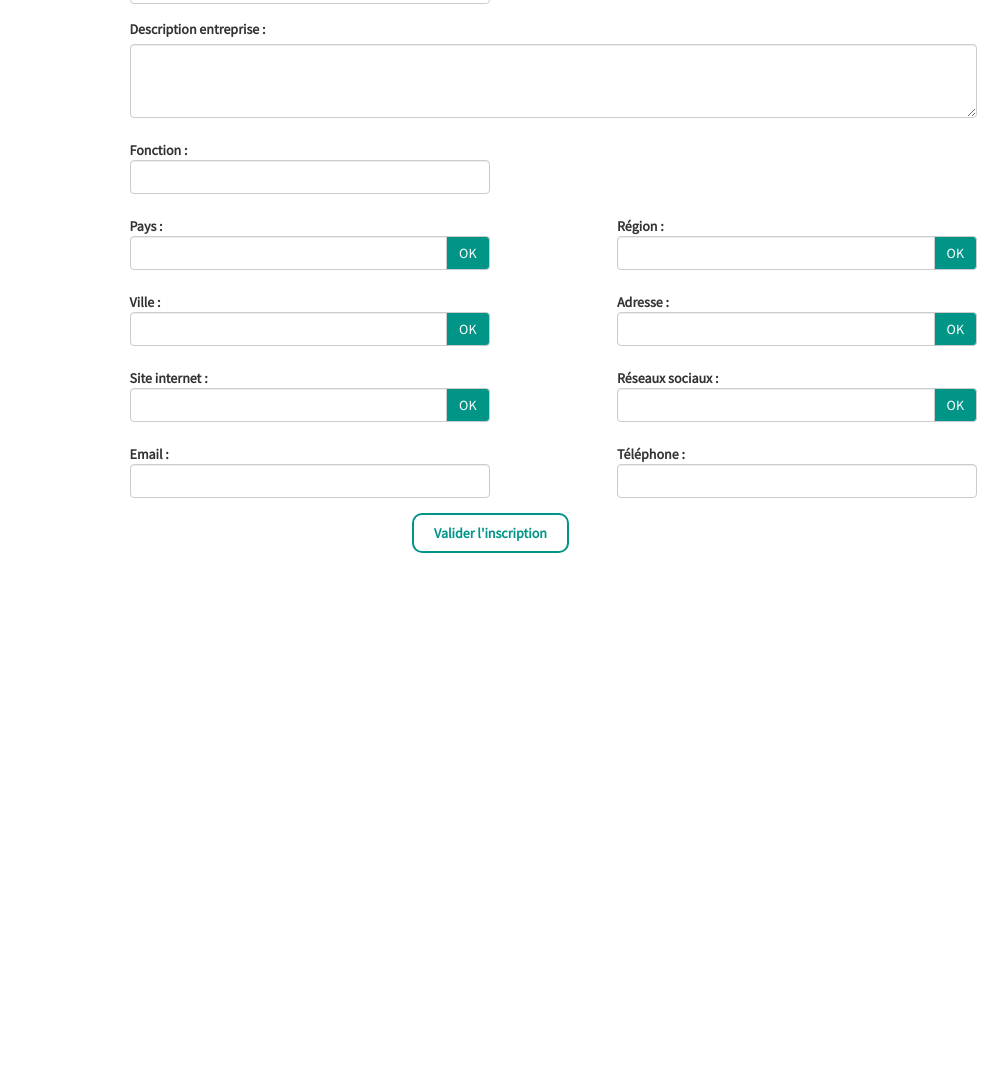
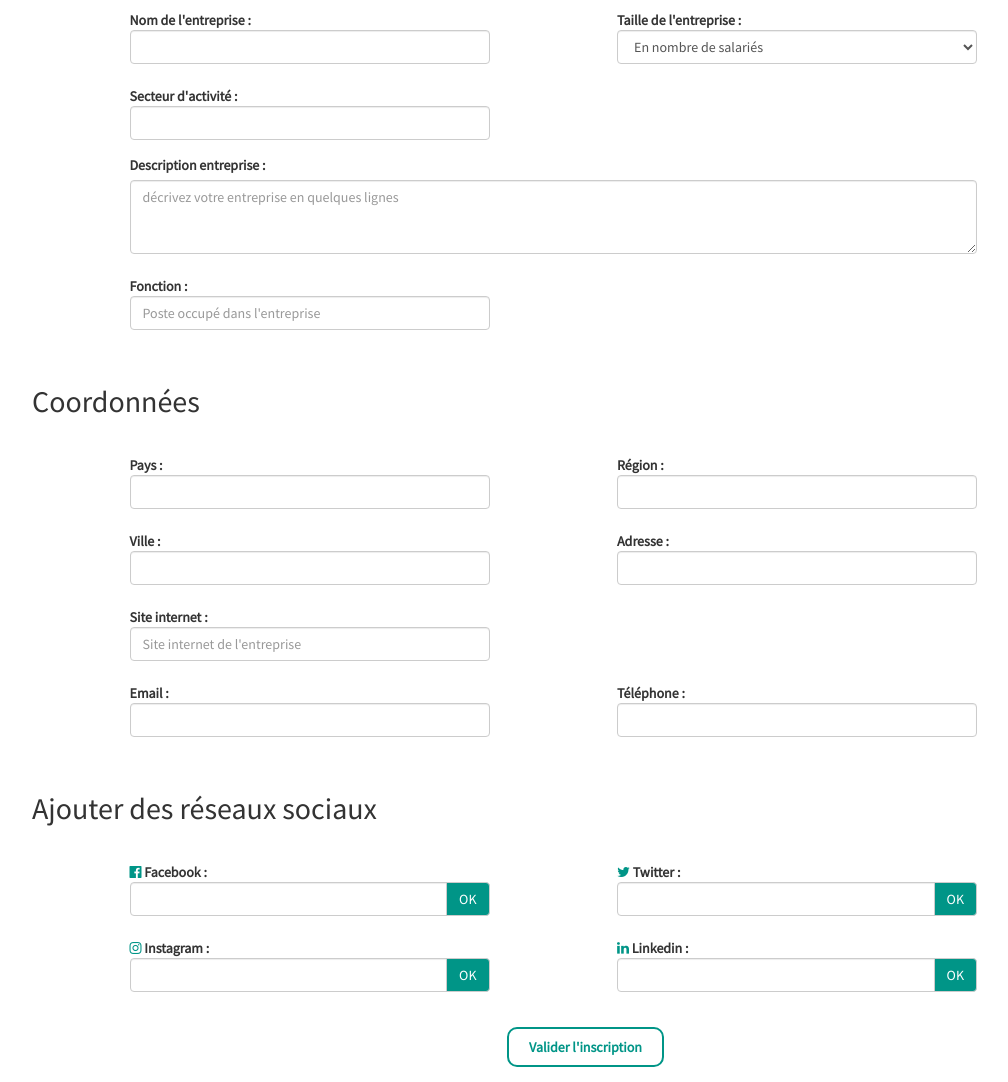
Before and after one commit to WildCodeSchool/laloupe-0915-bourseEmploi, a website: page public/index.html at #/connectRecruiter in a window 1280 px wide. Shown: the part 266-1348 px from the top of the page, without its empty margins (38-1046 px from the left). Before the commit the page ends 834 px from the top, so only its background shows below. Drawn offline with nearby package versions, Linux system fonts and the light colour scheme.

```diff
--- a/public/css/style.css
+++ b/public/css/style.css
@@ -106,3 +106,17 @@
 .spacer {
     margin-top: 30px;
 }
+
+/*   CONNECTRECRUITER   */
+.fa-linkedin {
+    color: #009587;
+}
+.fa-facebook-official {
+    color: #009587;
+}
+.fa-twitter {
+    color: #009587;
+}
+.fa-instagram {
+    color: #009587;
+}
--- a/public/index.html
+++ b/public/index.html
@@ -10,6 +10,8 @@
 
     <!-- CSS -->
     <link rel="stylesheet" href="https://maxcdn.bootstrapcdn.com/bootstrap/3.3.5/css/bootstrap.min.css">
+    <link rel="stylesheet" href="https://maxcdn.bootstrapcdn.com/font-awesome/4.4.0/css/font-awesome.min.css">
+
     <link rel="stylesheet" href="css/style.css">
 
     <script src="js/libs/jquery-1.11.3.min.js"></script>
--- a/public/views/connectRecruiter.html
+++ b/public/views/connectRecruiter.html
@@ -1,10 +1,25 @@
+<br>
 <h2>Inscription</h2>
+<br>
 
 
 <div class="">
 
 	<form class="form-horizontal">
 
+        <div class="form-group">
+            <div class="col-sm-offset-1 col-sm-4">
+              <label class="control-label">Ajouter un logo :</label>
+               <input type="file" nv-file-select uploader="uploader" ng-model="" onchange="angular.element(this).scope().previewFile(this)">
+                   <ul>
+                       <li ng-repeat="">
+                           name : <span ng-bind=""></span><br/>
+                           <button ng-click="">upload</button>
+                       </li>
+                   </ul>
+               <img id="preview" height="200" alt="Image preview...">
+            </div>
+        </div>
 
 		<div class="form-group">
             <div class="col-sm-offset-1 col-sm-4">
@@ -15,6 +30,7 @@
 		    <div class="col-sm-offset-1 col-sm-4">
                <label class="control-label">Taille de l'entreprise :</label>
                 <select class="form-control" ng-model="companySize">
+                 <option value="" disabled>En nombre de salariés</option>
                   <option type="text" class="form-control"></option>
                   <option type="text" class="form-control"></option>
                   <option type="text" class="form-control"></option>
@@ -33,77 +49,47 @@
 		<div class="form-group">
             <div class="col-sm-offset-1 col-sm-9">
                 <label>Description entreprise :</label>
-                <textarea class="form-control" rows="3" ng-model="companyDescription"></textarea>
+                <textarea class="form-control" rows="3" placeholder="décrivez votre entreprise en quelques lignes" ng-model="companyDescription"></textarea>
             </div>
         </div>
 
         <div class="form-group">
 		    <div class="col-sm-offset-1 col-sm-4">
                <label class="control-label">Fonction :</label>
-		    <input type="text" class="form-control" id="" placeholder="" ng-model="function">
+		    <input type="text" class="form-control" id="" placeholder="Poste occupé dans l'entreprise" ng-model="function">
 		  </div>
         </div>
+
+        <br>
+         <h2>Coordonnées</h2>
+        <br>
 
         <div class="form-group">
            <div class="col-sm-offset-1 col-sm-4">
                <label class="control-label">Pays :</label>
-               <div class="input-group">
                  <input type="text" class="form-control" placeholder="" ng-model="country">
-                 <span class="input-group-btn">
-                   <button class="btn btn-default btn-side" type="button">OK</button>
-                 </span>
-               </div>
            </div>
            <div class="col-sm-offset-1 col-sm-4">
                <label class="control-label">Région :</label>
-               <div class="input-group">
                  <input type="text" class="form-control" placeholder="" ng-model="region">
-                 <span class="input-group-btn">
-                   <button class="btn btn-default btn-side" type="button">OK</button>
-                 </span>
-               </div>
            </div>
        </div>
 
        <div class="form-group">
            <div class="col-sm-offset-1 col-sm-4">
                <label class="control-label">Ville :</label>
-               <div class="input-group">
                  <input type="text" class="form-control" placeholder="" ng-model="city">
-                 <span class="input-group-btn">
-                   <button class="btn btn-default btn-side" type="button">OK</button>
-                 </span>
-               </div>
            </div>
            <div class="col-sm-offset-1 col-sm-4">
                <label class="control-label">Adresse :</label>
-               <div class="input-group">
                  <input type="text" class="form-control" placeholder="" ng-model="adress">
-                 <span class="input-group-btn">
-                   <button class="btn btn-default btn-side" type="button">OK</button>
-                 </span>
-               </div>
            </div>
        </div>
 
         <div class="form-group">
            <div class="col-sm-offset-1 col-sm-4">
                <label class="control-label">Site internet :</label>
-               <div class="input-group">
-                 <input type="text" class="form-control" placeholder="" ng-model="website">
-                 <span class="input-group-btn">
-                   <button class="btn btn-default btn-side" type="button">OK</button>
-                 </span>
-               </div>
-           </div>
-           <div class="col-sm-offset-1 col-sm-4">
-               <label class="control-label">Réseaux sociaux :</label>
-               <div class="input-group">
-                 <input type="text" class="form-control" placeholder="" ng-model="socialNetwork">
-                 <span class="input-group-btn">
-                   <button class="btn btn-default btn-side" type="button">OK</button>
-                 </span>
-               </div>
+                 <input type="text" class="form-control" placeholder="Site internet de l'entreprise" ng-model="website">
            </div>
        </div>
 
@@ -117,11 +103,56 @@
 		    <input type="text" class="form-control" id="" placeholder="" ng-model="phoneNumber">
 		  </div>
 		</div>
+    <br>
+        <h2>Ajouter des réseaux sociaux</h2>
+    <br>
+
+          <div class="form-group">
+           <div class="col-sm-offset-1 col-sm-4">
+                <i class="fa fa-facebook-official"></i>&nbsp;<label class="control-label">Facebook :</label>
+                <div class="input-group">
+                    <input type="text" class="form-control" placeholder="" ng-model="socialNetwork">
+                    <span class="input-group-btn">
+                    <button class="btn btn-default btn-side" type="button">OK</button>
+                    </span>
+                </div>
+            </div>
+            <div class="col-sm-offset-1 col-sm-4">
+                <i class="fa fa-twitter"></i>&nbsp;<label class="control-label">Twitter :</label>
+                <div class="input-group">
+                    <input type="text" class="form-control" placeholder="" ng-model="socialNetwork">
+                    <span class="input-group-btn">
+                    <button class="btn btn-default btn-side" type="button">OK</button>
+                    </span>
+                </div>
+            </div>
+        </div>
+
+        <div class="form-group">
+           <div class="col-sm-offset-1 col-sm-4">
+                <i class="fa fa-instagram"></i>&nbsp;<label class="control-label">Instagram :</label>
+                <div class="input-group">
+                    <input type="text" class="form-control" placeholder="" ng-model="socialNetwork">
+                    <span class="input-group-btn">
+                    <button class="btn btn-default btn-side" type="button">OK</button>
+                    </span>
+                </div>
+            </div>
+            <div class="col-sm-offset-1 col-sm-4">
+                <i class="fa fa-linkedin"></i>&nbsp;<label class="control-label">Linkedin :</label>
+                <div class="input-group">
+                    <input type="text" class="form-control" placeholder="" ng-model="socialNetwork">
+                    <span class="input-group-btn">
+                    <button class="btn btn-default btn-side" type="button">OK</button>
+                    </span>
+                </div>
+            </div>
+        </div>
     </form>
 
     <div class="form-group">
-        <div class="col-sm-offset-4">
-            <button type="submit" class="btnW" ng-click="send()"><strong>Valider l'inscription</strong></button>
+        <div class="col-sm-offset-5">
+            <br><button type="submit" class="btnW" ng-click="send()"><strong>Valider l'inscription</strong></button>
         </div>
     </div>
 
```
